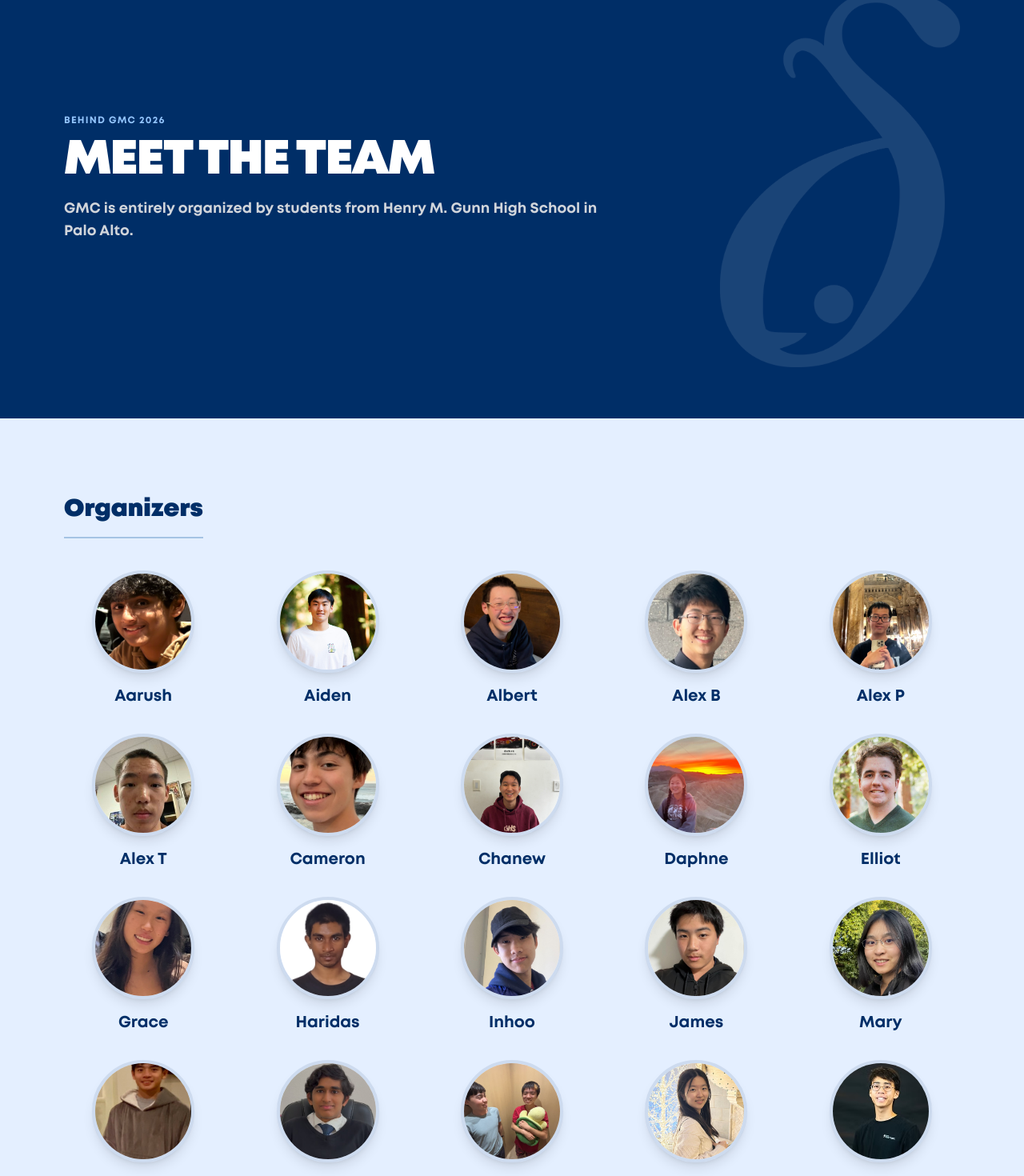
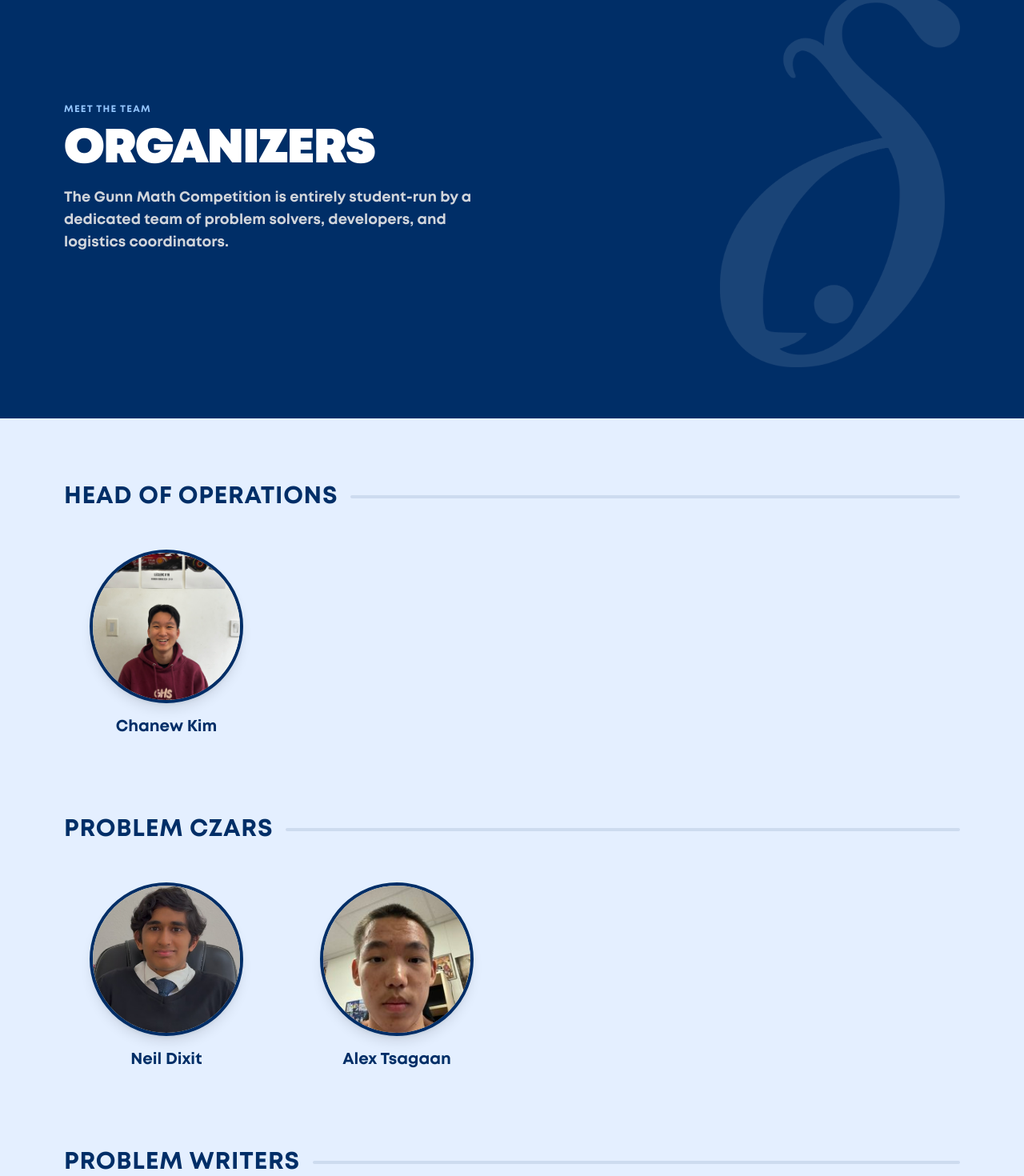
Before and after one commit to GunnMath/gmc-new-website, a Next.js app: page /organizers in a window 1280 px wide. Shown: the part 173-1643 px from the top of the page at 80% size. Built offline with nearby package versions, Linux system fonts and the light colour scheme.

Commit message:
Revert "sig fix, and updating organizers page"

```diff
--- a/app/organizers/page.tsx
+++ b/app/organizers/page.tsx
@@ -1,69 +1,77 @@
 "use client";
 
-import React, { useState, useEffect } from "react";
-import NavBar from '@/components/nav';
+import { Heading1 } from "@/components/headers";
+import NavBar from "@/components/nav";
 
-// We put the data directly in the file to prevent the "Module not found" error!
-const ORGANIZERS_DATA = [
-  { name: "Aarush", image: "/staff/Aarush.jpg" },
-  { name: "Aiden", image: "/staff/Aiden.jpg" },
-  { name: "Albert", image: "/staff/Albert.jpg" },
-  { name: "Alex B", image: "/staff/AlexB.jpg" },
-  { name: "Alex P", image: "/staff/AlexP.jpg" },
-  { name: "Alex T", image: "/staff/AlexT.jpg" },
-  { name: "Cameron", image: "/staff/Cameron.jpg" },
-  { name: "Chanew", image: "/staff/Chanew.jpg" },
-  { name: "Daphne", image: "/staff/Daphne.jpg" },
-  { name: "Elliot", image: "/staff/Elliot.jpg" },
-  { name: "Grace", image: "/staff/Grace.jpg" },
-  { name: "Haridas", image: "/staff/Haridas.jpg" },
-  { name: "Inhoo", image: "/staff/Inhoo.jpg" },
-  { name: "James", image: "/staff/James.jpg" },
-  { name: "Mary", image: "/staff/Mary.jpg" },
-  { name: "Michael", image: "/staff/Michael.jpg" },
-  { name: "Neil", image: "/staff/Neil.jpg" },
-  { name: "Nicholas", image: "/staff/Nicholas.jpg" },
-  { name: "Olivia", image: "/staff/Olivia.jpg" },
-  { name: "Reed", image: "/staff/Reed.jpg" },
-  { name: "Sami", image: "/staff/Sami.jpg" },
-  { name: "Vineet", image: "/staff/Vineet.jpg" },
+const staff = [
+    {
+        role: "Head of Operations",
+        members: ["Chanew Kim"]
+    },
+    {
+        role: "Problem Czars",
+        members: ["Neil Dixit", "Alex Tsagaan"]
+    },
+    {
+        role: "Problem Writers",
+        members: ["Alex Bae", "Elliot Boyce", "Inhoo Chang", "Olivia Kim", "Grace Liu", "Aarush Rachakonda", "Reed Truong", "Albert Xu", "Aiden Yuan"]
+    },
+    {
+        role: "Organizers",
+        members: ["Daphne Chen", "Haridas Chowdhury", "James Dong", "Michael Ma", "Alex Peng", "Vineet Petlur", "Sami Rahim", "Cameron Rampell", "Nicholas Weng"]
+    },
+    {
+        role: "Webmaster",
+        members: ["Mary Yu"]
+    }
 ];
 
-export default function Organizers() {
-  const [offset, setOffset] = useState(0);
+const StaffCard = ({ name }: { name: string }) => {
+    const parts = name.split(" ");
+    const firstName = parts[0];
+    const lastName = parts[1] || "";
 
-  useEffect(() => {
-      const handleScroll = () => setOffset(window.scrollY);
-      window.addEventListener("scroll", handleScroll);
-      return () => window.removeEventListener("scroll", handleScroll);
-  }, []);
+    let imagePath = `/staff/${firstName}.jpg`;
+
+    if (firstName === "Alex") {
+        imagePath = `/staff/${firstName}${lastName.charAt(0)}.jpg`;
+    }
 
     return (
-    <main className="bg-[#e4efff] min-h-screen text-[#002e66] relative overflow-x-hidden">
+        <div className="flex flex-col items-center group">
+            <div className="w-48 h-48 relative mb-4 overflow-hidden rounded-full border-4 border-[#002E67] shadow-lg bg-gray-100">
+                <img
+                    src={imagePath}
+                    alt={name}
+                    className="w-full h-full object-cover transition-transform duration-500 group-hover:scale-110"
+                />
+            </div>
+            <h3 className="text-xl font-bold text-[#002E67] text-center">{name}</h3>
+        </div>
+    );
+};
+
+export default function Organizers() {
+    return (
+        <main className="bg-[#e4efff] min-h-screen">
             <NavBar />
 
-      <div className="bg-[#002E67] pt-40 pb-16 px-6 md:px-20 relative overflow-hidden">
-          <div className="max-w-7xl mx-auto flex flex-col md:flex-row items-center justify-between relative z-10">
-
-              <div
-                  className="max-w-2xl relative z-10 text-center md:text-left"
-                  style={{ transform: `translateY(${offset * 0.4}px)` }}
-              >
+            <div className="bg-[#002E67] pt-40 pb-16 px-10 md:px-20 relative overflow-hidden">
+                <div className="max-w-7xl mx-auto flex items-center justify-between relative z-10">
+                    <div className="max-w-2xl">
                         <span className="text-blue-300 font-bold tracking-widest uppercase text-xs mb-3 block">
-                      Behind GMC 2026
+                            Meet the Team
                         </span>
                         <h1 className="text-5xl md:text-6xl font-black text-white tracking-tight">
-                      MEET THE TEAM
+                            ORGANIZERS
                         </h1>
-                  <p className="text-gray-300 mt-4 text-lg font-bold">
-                      GMC is entirely organized by students from Henry M. Gunn High School in Palo Alto.
+                        {/* UPDATED DESCRIPTION */}
+                        <p className="text-gray-300 mt-4 text-lg max-w-lg font-bold">
+                            The Gunn Math Competition is entirely student-run by a dedicated team of problem solvers, developers, and logistics coordinators.
                         </p>
                     </div>
 
-              <div
-                  className="relative opacity-10 hidden md:block"
-                  style={{ transform: `translateY(${offset * -0.1}px)` }}
-              >
+                    <div className="relative opacity-10 invisible lg:visible">
                         <img
                             src="/fsh.png"
                             width="300"
@@ -75,29 +83,24 @@ export default function Organizers() {
                 </div>
             </div>
 
-      <div className="px-6 md:px-20 py-24 max-w-7xl mx-auto">
-        <div className="space-y-20">
-            <div>
-                <h2 className="text-3xl font-black text-[#002E67] mb-10 border-b-2 border-[#155EA5]/30 pb-4 inline-block">
-                    Organizers
+            <div className="px-10 md:px-20 py-20 max-w-7xl mx-auto space-y-24">
+                {staff.map((group, idx) => (
+                    <div key={idx}>
+                        <div className="flex items-center gap-4 mb-12">
+                            <h2 className="text-3xl font-bold text-[#002E67] uppercase tracking-wide">
+                                {group.role}
                             </h2>
+                            <div className="h-1 bg-[#002E67]/10 flex-1 rounded-full"></div>
+                        </div>
 
-                <div className="grid grid-cols-2 sm:grid-cols-4 lg:grid-cols-5 gap-8">
-                    {ORGANIZERS_DATA.map(p => (
-                        <div key={p.name} className="flex flex-col items-center text-center group">
-                            <img
-                                src={p.image}
-                                alt={p.name}
-                                className="w-32 h-32 rounded-full object-cover border-4 border-[#002E67]/10 group-hover:border-[#002E67] transition-all duration-300 shadow-lg"
-                            />
-                            {/* Uncommented the name so it shows up now! */}
-                            <h3 className="font-bold text-xl text-[#002E67] mt-4">{p.name}</h3>
+                        <div className="grid grid-cols-1 sm:grid-cols-2 md:grid-cols-3 lg:grid-cols-4 gap-x-8 gap-y-16 justify-items-center">
+                            {group.members.map((person) => (
+                                <StaffCard key={person} name={person} />
+                            ))}
+                        </div>
                     </div>
                 ))}
             </div>
-            </div>
-        </div>
-      </div>
         </main>
-  );
+    )
 }
--- a/components/Sponsors.tsx
+++ b/components/Sponsors.tsx
@@ -17,19 +17,22 @@ const sponsors: Sponsor[] = [
   { name: "City of Palo Alto", src: "/sponsors/PaloAlto.png", url: "https://www.cityofpaloalto.org/Home", tier: "Gold" },
 
   // --- SILVER ---
-  { name: "LIVE by Po-Shen Loh", src: "/sponsors/live.png", url: "https://live.poshenloh.com/", tier: "Silver" },
+  { name: "DRW", src: "/sponsors/DRW.png", url: "https://www.drw.com/", tier: "Silver" },
   { name: "Jane Street", src: "/sponsors/janestreet.png", url: "https://www.janestreet.com/", tier: "Silver" },
   { name: "Hudson River Trading", src: "/sponsors/HRT.png", url: "https://www.hudsonrivertrading.com/", tier: "Silver" },
   { name: "Citadel Securities", src: "/sponsors/citadel.png", url: "https://www.citadelsecurities.com/", tier: "Silver" },
-  { name: "DRW", src: "/sponsors/DRW.png", url: "https://www.drw.com/", tier: "Silver" },
+  { name: "LIVE by Po-Shen Loh", src: "/sponsors/live.png", url: "https://live.poshenloh.com/", tier: "Silver" },
+  { name: "Susquehanna International Group", src: "/sponsors/SIG.png", url: "https://sig.com/", tier: "Silver" },
   { name: "Stanford Research Park", src: "/sponsors/SRP.png", url: "https://stanfordresearchpark.com/", tier: "Silver" },
   { name: "Susquehanna International Group", src: "/sponsors/sig.png", url: "https://sig.com/", tier: "Silver" },
 
   // --- BRONZE ---
+  { name: "Euler Circle", src: "/sponsors/eulercircle.png", url: "https://eulercircle.com/", tier: "Bronze" },
+  { name: "ContestDojo", src: "/sponsors/contestdojo.png", url: "https://contestdojo.com/", tier: "Bronze" },
   { name: "AoPS Academy", src: "/sponsors/aopsacademy.png", url: "https://aopsacademy.org/campus/mountainview", tier: "Bronze" },
-  { name: "Euler Circle", src: "/sponsors/eulercircle.png", url: "https://eulercircle.com/", tier: "Bronze" },
+  { name: "AwesomeMath", src: "/sponsors/awesomeMath.png", url: "https://www.awesomemath.org/", tier: "Bronze" },
+  { name: "Art of Problem Solving", src: "/sponsors/aops.png", url: "https://artofproblemsolving.com/", tier: "Bronze" },
   { name: "Wolfram", src: "/sponsors/wolfram.png", url: "https://www.wolfram.com/", tier: "Bronze" },
-  { name: "ContestDojo", src: "/sponsors/contestdojo.png", url: "https://contestdojo.com/", tier: "Bronze" },
 ];
 
 const TierSection = ({ tier, color, data }: { tier: SponsorTier; color: string; data: Sponsor[] }) => {
```
Also changed, not shown: app/sponsors/page.tsx (+18 -18 lines). Lines whose indentation alone changed are shown as unchanged.
